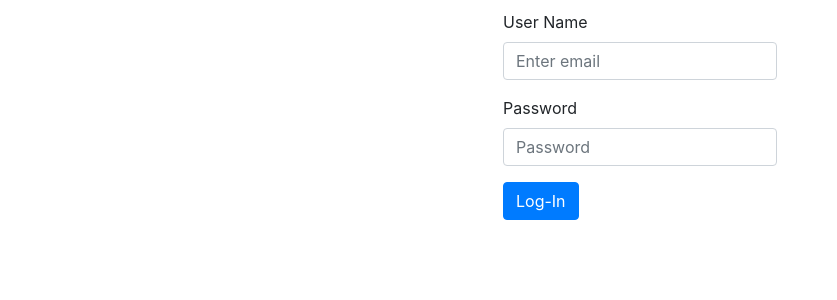
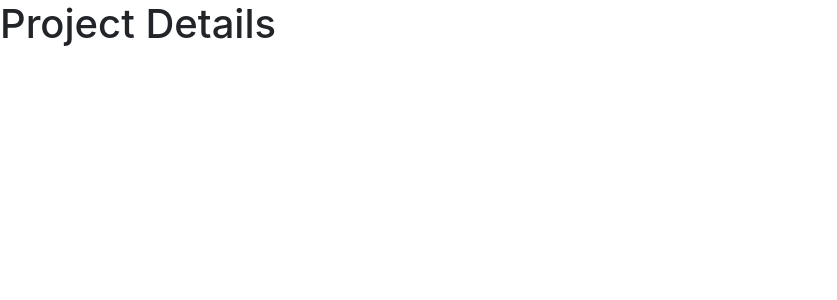
Before and after one commit to Dilansilva/Enegy-Generation-Company-SunSolar-ForntEnd-, a React (Create React App) app: page / in a window 1280 px wide. Shown: the top 300 px of the page, without its empty margins (0-837 px from the left). Built offline with nearby package versions, Linux system fonts and the light colour scheme.

Commit message:
Initialize the Project Details page

```diff
--- a/src/App.js
+++ b/src/App.js
@@ -1,9 +1,10 @@
-import LoginPage from './pages/LoginPage';
+import LoginPage from './pages/LoginPage';//import Login Page
+import ProjectDetailsPage from './pages/ProjectDetailsPage';//import Project details Page
 
 function App() {
   return (
     <div>
-      <LoginPage/>
+      <ProjectDetailsPage/>
     </div>
   );
 }
--- /dev/null
+++ b/src/pages/ProjectDetailsPage.js
@@ -0,0 +1,15 @@
+import React,{useState} from 'react';
+
+import { Form,  //Import some tags from bootstrap
+        Button } from 'react-bootstrap';
+import 'bootstrap/dist/css/bootstrap.min.css';//bootstrap
+
+const ProjectDetailsPage = () => {
+    return (
+        <div>
+            <h1>Project Details</h1>
+        </div>
+        );
+}
+
+export default ProjectDetailsPage;
```
